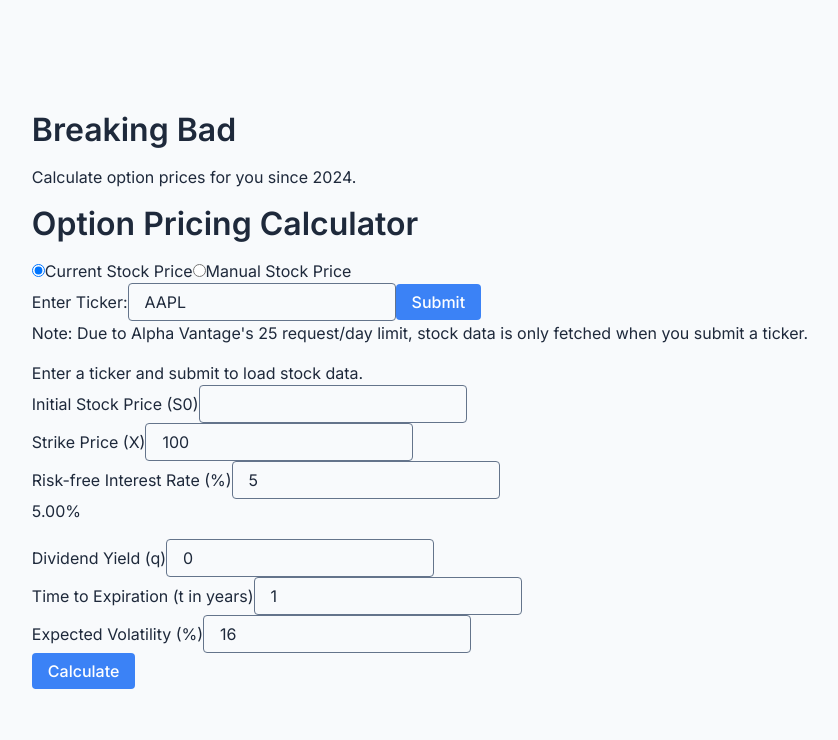
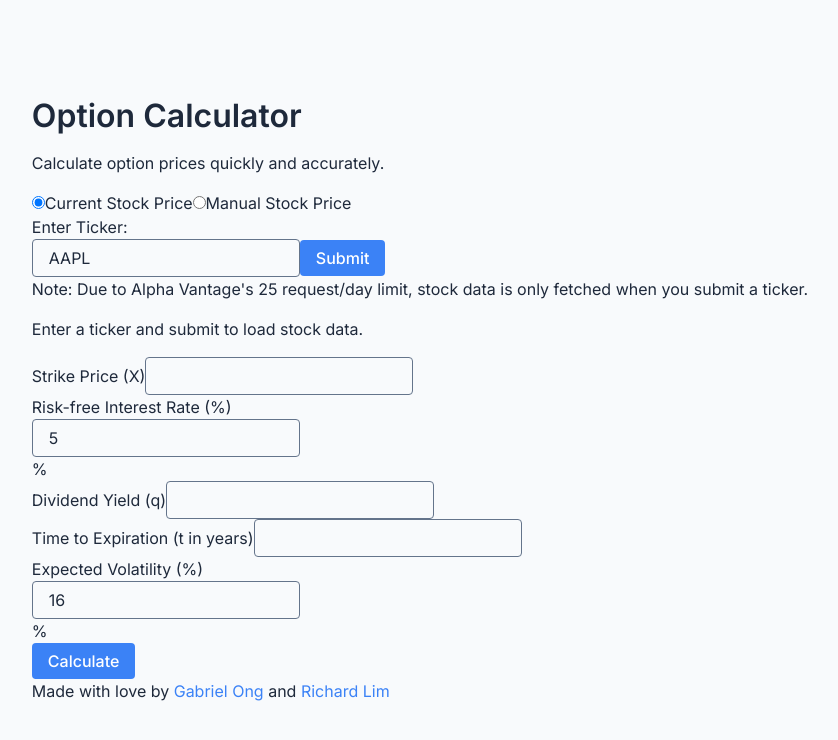
Before and after one commit to gongahkia/breaking-bad, a Next.js app in the folder src/breaking-bad/: page / in a window 1280 px wide. Shown: the top 740 px of the page, without its empty margins (220-1058 px from the left). Built offline with nearby package versions, Linux system fonts and the light colour scheme.

Commit message:
feat(app): updating the dogshit UI

```diff
--- a/src/breaking-bad/components/OptionCalculatorWrapper.tsx
+++ b/src/breaking-bad/components/OptionCalculatorWrapper.tsx
@@ -7,30 +7,27 @@ const OptionCalculator = dynamic(() => import('../components/option-calculator')
 
 export default function OptionCalculatorWrapper() {
   return (
-    <motion.div
-      initial={{ opacity: 0 }}
-      animate={{ opacity: 1 }}
-      transition={{ duration: 0.5 }}
-      className="min-h-screen bg-gradient-to-br from-blue-50 to-indigo-100 p-4 sm:p-8 flex flex-col items-center justify-center"
-    >
-      <motion.div
-        initial={{ y: -20, opacity: 0 }}
-        animate={{ y: 0, opacity: 1 }}
-        transition={{ delay: 0.2, duration: 0.5 }}
-        className="w-full max-w-4xl bg-white rounded-2xl shadow-xl overflow-hidden"
-      >
-        <div className="bg-indigo-600 p-6 sm:p-10">
-          <h1 className="text-3xl sm:text-4xl font-bold text-center text-white">
-            Breaking Bad
+    <div className="font-sans antialiased bg-gray-50 text-gray-900 min-h-screen flex flex-col">
+      <header className="bg-white shadow-md py-6">
+        <div className="container mx-auto px-4">
+          <h1 className="text-2xl font-semibold text-center">
+            Option Calculator
           </h1>
-          <p className="mt-2 text-center text-indigo-200">
-            Calculate option prices for you since 2024.
+          <p className="text-gray-600 text-center mt-1">
+            Calculate option prices quickly and accurately.
           </p>
         </div>
-        <div className="p-6 sm:p-10">
+      </header>
+      <main className="container mx-auto px-4 py-8 flex-grow">
+        <div className="bg-white rounded-lg shadow-md p-6">
           <OptionCalculator />
         </div>
-      </motion.div>
-    </motion.div>
+      </main>
+      <footer className="bg-gray-100 py-4">
+        <div className="container mx-auto px-4 text-center text-sm text-gray-500">
+          Made with love by <a href="https://github.com/gongahkia" className="text-blue-500 hover:underline">Gabriel Ong</a> and <a href="https://github.com/richardleii58" className="text-blue-500 hover:underline">Richard Lim</a>
+        </div>
+      </footer>
+    </div>
   )
 }
--- a/src/breaking-bad/components/option-calculator.tsx
+++ b/src/breaking-bad/components/option-calculator.tsx
@@ -14,22 +14,14 @@ interface CalculationResult {
 }
 
 export default function OptionCalculator() {
-  // Store user-facing percentage values from 0 - 100
-  const [volatilityPercent, setVolatilityPercent] = useState(16); // e.g. 16% => 0.16
-  const [interestRatePercent, setInterestRatePercent] = useState(5); // e.g. 5% => 0.05
-
+  const [volatilityPercent, setVolatilityPercent] = useState(16);
+  const [interestRatePercent, setInterestRatePercent] = useState(5);
   const [isCalculating, setIsCalculating] = useState(false);
-  const [result, setResult] = useState<CalculationResult | null>(null);
-  const [error, setError] = useState<string | null>(null);
-
-  // Price mode: "auto" or "manual"
+  const [result, setResult] = useState(null);
+  const [error, setError] = useState(null);
   const [priceMode, setPriceMode] = useState<"auto" | "manual">("auto");
-
-  // For auto mode: ticker input and submitted ticker
   const [tickerInput, setTickerInput] = useState("AAPL");
   const [submittedTicker, setSubmittedTicker] = useState("");
-
-  // Price states: autoPrice will come from the StockTicker callback; manualPrice is user-entered.
   const [autoPrice, setAutoPrice] = useState<number | null>(null);
   const [manualPrice, setManualPrice] = useState("100");
 
@@ -37,27 +29,16 @@ export default function OptionCalculator() {
     setIsCalculating(true);
     setError(null);
     try {
-      // Determine the stock price based on the selected mode
       const stockPrice =
         priceMode === "auto"
           ? autoPrice !== null
             ? autoPrice
             : 0
           : Number(manualPrice);
-
-      const strikePrice = Number.parseFloat(
-        (document.getElementById("strike-price") as HTMLInputElement).value
-      );
-      // Converting interest rate from 0-100% to 0-1
+      const strikePrice = Number((document.getElementById("strike-price") as HTMLInputElement).value);
       const interestRate = interestRatePercent / 100;
-
-      const dividendYield = Number.parseFloat(
-        (document.getElementById("dividend-yield") as HTMLInputElement).value
-      );
-      const timeToExpiration = Number.parseFloat(
-        (document.getElementById("expiration-time") as HTMLInputElement).value
-      );
-      // Converting volatility from 0-100% to 0-1
+      const dividendYield = Number((document.getElementById("dividend-yield") as HTMLInputElement).value);
+      const timeToExpiration = Number((document.getElementById("expiration-time") as HTMLInputElement).value);
       const volatility = volatilityPercent / 100;
 
       const inputs = {
@@ -79,242 +60,198 @@ export default function OptionCalculator() {
   }
 
   return (
-    <motion.div
-      initial={{ opacity: 0, y: 20 }}
-      animate={{ opacity: 1, y: 0 }}
-      transition={{ duration: 0.5 }}
-      className="w-full max-w-2xl mx-auto p-8 bg-white rounded-xl shadow-2xl"
-    >
-      <h1 className="text-4xl font-bold text-center text-indigo-700 mb-8">
-        Option Pricing Calculator
-      </h1>
-
+    <div className="space-y-4">
       {/* Price Mode Toggle */}
-      <div className="flex justify-center items-center mb-4 space-x-4">
-        <label className="inline-flex items-center">
+      <div className="flex items-center space-x-4">
+        <label className="flex items-center">
           <input
             type="radio"
-            name="priceMode"
             value="auto"
             checked={priceMode === "auto"}
             onChange={() => setPriceMode("auto")}
-            className="form-radio"
+            className="form-radio h-5 w-5 text-indigo-600"
           />
-          <span className="ml-2">Current Stock Price</span>
+          <span className="ml-2 text-gray-700">Current Stock Price</span>
         </label>
-        <label className="inline-flex items-center">
+        <label className="flex items-center">
           <input
             type="radio"
-            name="priceMode"
             value="manual"
             checked={priceMode === "manual"}
             onChange={() => setPriceMode("manual")}
-            className="form-radio"
+            className="form-radio h-5 w-5 text-indigo-600"
           />
-          <span className="ml-2">Manual Stock Price</span>
+          <span className="ml-2 text-gray-700">Manual Stock Price</span>
         </label>
       </div>
 
       {/* Section for auto vs. manual price selection */}
       {priceMode === "auto" ? (
-        <>
-          <section className="mb-4">
-            <div className="flex justify-center items-center mb-2 space-x-2">
-              <label htmlFor="ticker-input" className="text-gray-700">
-                Enter Ticker:
-              </label>
+        <div className="space-y-2">
+          <label className="block text-sm font-medium text-gray-700">Enter Ticker:</label>
+          <div className="flex space-x-2">
             <input
-                id="ticker-input"
               type="text"
+              placeholder="AAPL"
               value={tickerInput}
               onChange={(e) => setTickerInput(e.target.value.toUpperCase())}
-                placeholder="AAPL"
-                className="w-24 h-10 px-3 border border-gray-300 rounded-md focus:outline-none focus:ring-2 focus:ring-indigo-500"
+              className="shadow-sm focus:ring-indigo-500 focus:border-indigo-500 block w-full sm:text-sm border-gray-300 rounded-md"
             />
             <button
               onClick={() => setSubmittedTicker(tickerInput)}
-                className="h-10 px-4 bg-indigo-600 text-white rounded-md shadow hover:bg-indigo-700"
+              className="inline-flex items-center px-4 py-2 border border-transparent text-sm font-medium rounded-md text-white bg-indigo-600 hover:bg-indigo-700 focus:outline-none focus:ring-2 focus:ring-offset-2 focus:ring-indigo-500"
             >
               Submit
             </button>
           </div>
-            <p className="text-xs text-gray-500 text-center">
-              Note: Due to Alpha Vantage's 25 request/day limit, stock data is only fetched when you submit a ticker.
-            </p>
-          </section>
-          {/* StockTicker fetches the price and calls onPriceUpdate */}
+          <p className="text-sm text-gray-500">Note: Due to Alpha Vantage's 25 request/day limit, stock data is only fetched when you submit a ticker.</p>
           {submittedTicker ? (
             <StockTicker
               ticker={submittedTicker}
-              onPriceUpdate={(price: number) => setAutoPrice(price)}
+              onPriceUpdate={(price) => setAutoPrice(price)}
             />
           ) : (
-            <div className="text-gray-600 text-center">
-              Enter a ticker and submit to load stock data.
-            </div>
+            <p className="text-gray-500">Enter a ticker and submit to load stock data.</p>
           )}
+          {autoPrice !== null && (
+             <div>
              {/* Auto-populated Initial Stock Price (S0) */}
-          <div className="space-y-2 mb-4">
-            <label htmlFor="stock-price" className="block text-sm font-medium text-gray-700">
+             <label htmlFor="initial-price" className="block text-sm font-medium text-gray-700">
              Initial Stock Price (S0)
              </label>
              <input
-              type="number"
-              id="stock-price"
-              value={autoPrice !== null ? autoPrice : ""}
-              readOnly
-              className="w-full h-12 px-4 border border-gray-300 rounded-lg shadow-sm bg-gray-100 cursor-not-allowed"
+             type="text"
+             id="initial-price"
+             className="shadow-sm focus:ring-indigo-500 focus:border-indigo-500 block w-full sm:text-sm border-gray-300 rounded-md"
+             value={autoPrice}
+             disabled={true}
              />
              </div>
-        </>
+           )}
+        </div>
       ) : (
-        <div className="space-y-2 mb-4">
-          <label htmlFor="stock-price" className="block text-sm font-medium text-gray-700">
+        <div>
+          <label htmlFor="manual-price" className="block text-sm font-medium text-gray-700">
             Initial Stock Price (S0)
           </label>
           <input
-            type="number"
-            id="stock-price"
+            type="text"
+            id="manual-price"
             value={manualPrice}
             onChange={(e) => setManualPrice(e.target.value)}
-            className="w-full h-12 px-4 border border-gray-300 rounded-lg shadow-sm focus:outline-none focus:ring-2 focus:ring-indigo-500"
+            className="shadow-sm focus:ring-indigo-500 focus:border-indigo-500 block w-full sm:text-sm border-gray-300 rounded-md"
           />
         </div>
       )}
 
       {/* The rest of your Option Calculator inputs */}
-      <div className="space-y-8">
-        {/* Strike Price */}
-        <div className="space-y-2">
+      <div>
         <label htmlFor="strike-price" className="block text-sm font-medium text-gray-700">
           Strike Price (X)
         </label>
         <input
-            type="number"
+          type="text"
           id="strike-price"
-            defaultValue="100"
-            className="w-full h-12 px-4 border border-gray-300 rounded-lg shadow-sm focus:outline-none focus:ring-2 focus:ring-indigo-500"
+          className="shadow-sm focus:ring-indigo-500 focus:border-indigo-500 block w-full sm:text-sm border-gray-300 rounded-md"
         />
       </div>
 
-        {/* Interest Rate */}
-        <div className="space-y-2">
+      <div>
         <label htmlFor="interest-rate" className="block text-sm font-medium text-gray-700">
           Risk-free Interest Rate (%)
         </label>
+        <div className="mt-1 relative rounded-md shadow-sm">
           <input
             type="number"
             id="interest-rate"
             value={interestRatePercent}
             onChange={(e) => setInterestRatePercent(Number(e.target.value))}
-            className="w-full h-12 px-4 border border-gray-300 rounded-lg shadow-sm focus:outline-none focus:ring-2 focus:ring-indigo-500"
+            className="focus:ring-indigo-500 focus:border-indigo-500 block w-full sm:text-sm border-gray-300 rounded-md pr-10"
           />
-          <p className="text-sm text-right text-gray-600">
-            {interestRatePercent.toFixed(2)}%
-          </p>
+          <div className="absolute inset-y-0 right-0 pr-3 flex items-center pointer-events-none text-gray-500">
+            %
+          </div>
+        </div>
       </div>
 
-        {/* Dividend Yield */}
-        <div className="space-y-2">
+      <div>
         <label htmlFor="dividend-yield" className="block text-sm font-medium text-gray-700">
           Dividend Yield (q)
         </label>
         <input
-            type="number"
+          type="text"
           id="dividend-yield"
-            defaultValue="0"
-            step="0.01"
-            className="w-full h-12 px-4 border border-gray-300 rounded-lg shadow-sm focus:outline-none focus:ring-2 focus:ring-indigo-500"
+          className="shadow-sm focus:ring-indigo-500 focus:border-indigo-500 block w-full sm:text-sm border-gray-300 rounded-md"
         />
       </div>
 
-        {/* Time to Expiration */}
-        <div className="space-y-2">
+      <div>
         <label htmlFor="expiration-time" className="block text-sm font-medium text-gray-700">
           Time to Expiration (t in years)
         </label>
         <input
-            type="number"
+          type="text"
           id="expiration-time"
-            defaultValue="1"
-            step="0.1"
-            className="w-full h-12 px-4 border border-gray-300 rounded-lg shadow-sm focus:outline-none focus:ring-2 focus:ring-indigo-500"
+          className="shadow-sm focus:ring-indigo-500 focus:border-indigo-500 block w-full sm:text-sm border-gray-300 rounded-md"
         />
       </div>
 
-        {/* Volatility */}
-        <div className="space-y-2">
+      <div>
         <label htmlFor="volatility" className="block text-sm font-medium text-gray-700">
           Expected Volatility (%)
         </label>
+        <div className="mt-1 relative rounded-md shadow-sm">
           <input
             type="number"
             id="volatility"
             value={volatilityPercent}
             onChange={(e) => setVolatilityPercent(Number(e.target.value))}
             step="0.1"
-            className="w-full h-12 px-4 mb-2 border border-gray-300 rounded-lg shadow-sm focus:outline-none focus:ring-2 focus:ring-indigo-500"
+            className="focus:ring-indigo-500 focus:border-indigo-500 block w-full sm:text-sm border-gray-300 rounded-md pr-10"
           />
+          <div className="absolute inset-y-0 right-0 pr-3 flex items-center pointer-events-none text-gray-500">
+            %
+          </div>
+        </div>
       </div>
 
-        {/* Calculate Button */}
-        <motion.button
-          whileHover={{ scale: 1.05 }}
-          whileTap={{ scale: 0.95 }}
+      <div>
+        <button
           onClick={handleCalculate}
           disabled={isCalculating}
-          className={`w-full h-14 bg-indigo-600 text-white text-lg font-semibold rounded-lg shadow-md hover:bg-indigo-700 focus:outline-none focus:ring-2 focus:ring-indigo-500 focus:ring-offset-2 transition ${
-            isCalculating ? "opacity-70 cursor-not-allowed" : ""
-          }`}
+          className="inline-flex items-center px-6 py-3 border border-transparent text-sm leading-4 font-medium rounded-md text-white bg-indigo-600 hover:bg-indigo-700 focus:outline-none focus:ring-2 focus:ring-offset-2 focus:ring-indigo-500 disabled:opacity-50"
         >
           {isCalculating ? "Calculating..." : "Calculate"}
-        </motion.button>
+        </button>
+      </div>
 
       {/* Error Message */}
       {error && (
-          <motion.div
-            initial={{ opacity: 0 }}
-            animate={{ opacity: 1 }}
-            className="text-red-500 text-center text-sm bg-red-50 p-3 rounded-lg"
-          >
-            {error}
-          </motion.div>
+        <div className="rounded-md bg-red-50 p-4">
+          <div className="text-sm text-red-700">{error}</div>
+        </div>
       )}
 
       {/* Results */}
       {result && (
-          <motion.div
-            initial={{ y: 20, opacity: 0 }}
-            animate={{ y: 0, opacity: 1 }}
-            transition={{ delay: 0.2 }}
-            className="mt-8 p-6 bg-green-50 border-l-4 border-green-400 rounded-lg shadow-lg"
-          >
-            <h2 className="text-xl font-semibold text-green-700 mb-4">
-              Results:
-            </h2>
-            <div className="grid grid-cols-2 gap-6">
+        <div className="mt-6">
+          <h3 className="text-lg font-medium text-gray-900">Results:</h3>
+          <dl className="mt-2 border-t border-b border-gray-200 divide-y divide-gray-200">
             {[
               { label: "Call Option Price", value: `$${result.callOptionPrice}` },
               { label: "Put Option Price", value: `$${result.putOptionPrice}` },
               { label: "Implied Volatility", value: result.impliedVolatility },
               { label: "Delta", value: result.delta },
             ].map(({ label, value }) => (
-                <motion.div
-                  key={label}
-                  whileHover={{ scale: 1.05 }}
-                  className="bg-white p-4 rounded-lg shadow"
-                >
-                  <p className="text-sm text-gray-500">{label}</p>
-                  <p className="text-xl font-bold text-indigo-600">{value}</p>
-                </motion.div>
+              <div key={label} className="py-3 grid grid-cols-3 gap-4">
+                <dt className="text-sm font-medium text-gray-500">{label}</dt>
+                <dd className="col-span-2 text-sm text-gray-900">{value}</dd>
+              </div>
             ))}
+          </dl>
+          <p className="mt-2 text-sm text-gray-500">Last calculated at {new Date(result.timestamp).toLocaleString()}</p>
         </div>
-            <p className="text-xs text-gray-400 mt-6 text-right">
-              Last calculated at {new Date(result.timestamp).toLocaleString()}
-            </p>
-          </motion.div>
       )}
     </div>
-    </motion.div>
   );
 }
```
Also changed, not shown: src/breaking-bad/components/StockTicker.tsx (+62 -57 lines), 2 other files (tests, documents, lock files or other folders). Lines whose indentation alone changed are shown as unchanged.
